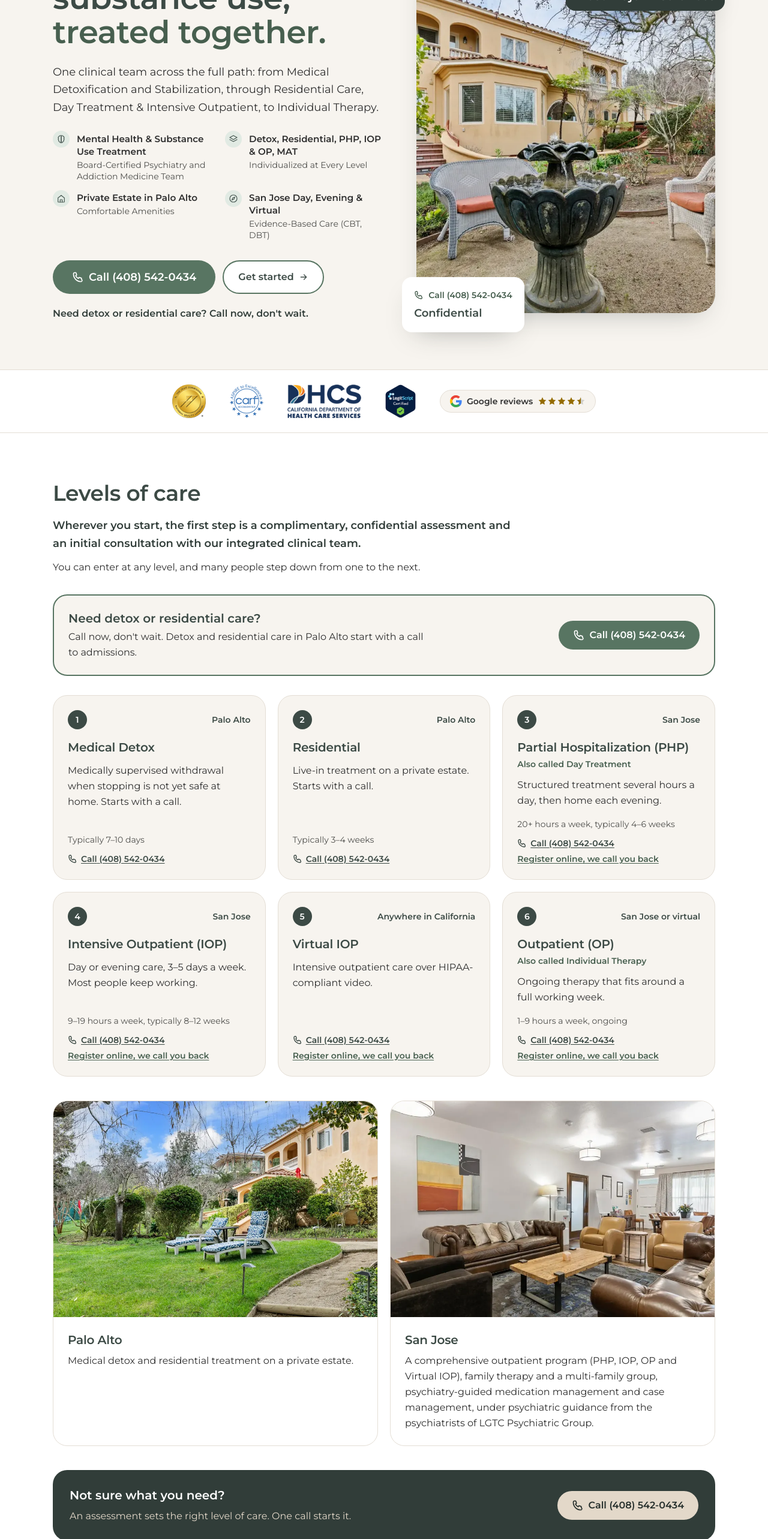
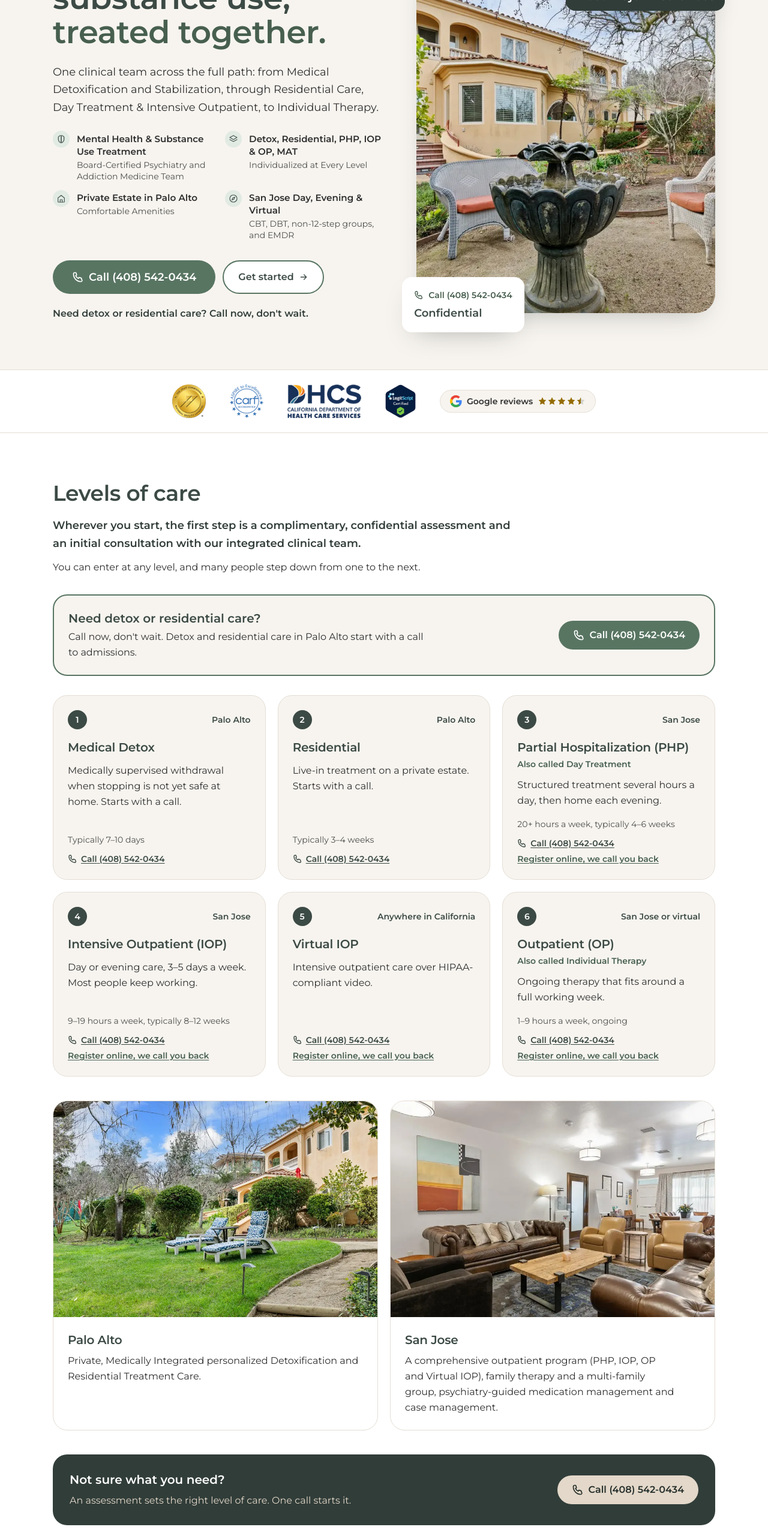
Before and after one commit to sergei-summit/lgtc-summit-microsite, a Next.js app: page / in a window 1280 px wide. Shown: the part 234-2800 px from the top of the page at 60% size. Built offline with nearby package versions, Linux system fonts and the light colour scheme.

Commit message:
Copy: trim San Jose text, new Palo Alto line, compass proof (CBT, DBT, non-12-step, EMDR), drop How we treat core components

```diff
--- a/components/HowWeTreat.tsx
+++ b/components/HowWeTreat.tsx
@@ -1,7 +1,7 @@
 import { page } from '@/content/page';
 import { CheckIcon } from './Actions';
 
-/** How we treat: core components, therapies and group topics, ported from
+/** How we treat: lead, intro, therapies and group topics, ported from
  * go.summitestate.com/microsite. */
 export default function HowWeTreat() {
   const { howWeTreat } = page;
@@ -13,15 +13,6 @@ export default function HowWeTreat() {
         </h2>
         <p className="mt-5 max-w-3xl text-lg font-semibold leading-relaxed text-se-green-800">{howWeTreat.lead}</p>
         <p className="mt-3 max-w-3xl leading-relaxed text-se-ink">{howWeTreat.intro}</p>
-
-        <ul className="mt-10 grid gap-5 sm:grid-cols-2 lg:grid-cols-3">
-          {howWeTreat.components.map((c) => (
-            <li key={c.title} className="rounded-3xl border border-se-line bg-se-paper p-6">
-              <h3 className="text-xl font-semibold text-se-green-700">{c.title}</h3>
-              <p className="mt-2 leading-relaxed text-se-ink">{c.text}</p>
-            </li>
-          ))}
-        </ul>
 
         <div className="mt-10 grid gap-5 md:grid-cols-2">
           {howWeTreat.lists.map((list) => {
--- a/content/page.ts
+++ b/content/page.ts
@@ -67,7 +67,7 @@ export const page = {
       { icon: 'brain', title: 'Mental Health & Substance Use Treatment', proof: 'Board-Certified Psychiatry and Addiction Medicine Team' },
       { icon: 'layers', title: 'Detox, Residential, PHP, IOP & OP, MAT', proof: 'Individualized at Every Level' },
       { icon: 'home', title: 'Private Estate in Palo Alto', proof: 'Comfortable Amenities' },
-      { icon: 'compass', title: 'San Jose Day, Evening & Virtual', proof: 'Evidence-Based Care (CBT, DBT)' },
+      { icon: 'compass', title: 'San Jose Day, Evening & Virtual', proof: 'CBT, DBT, non-12-step groups, and EMDR' },
     ] satisfies { icon: FeatureIconName; title: string; proof: string }[],
     secondaryCta: { href: '#verify', label: 'Get started' },
     urgent: "Need detox or residential care? Call now, don't wait.",
@@ -156,7 +156,7 @@ export const page = {
       {
         id: 'palo-alto',
         name: 'Palo Alto',
-        text: 'Medical detox and residential treatment on a private estate.',
+        text: 'Private, Medically Integrated personalized Detoxification and Residential Treatment Care.',
         photo: {
           src: paloAltoPhoto,
           alt: 'The Palo Alto estate: a two-storey Mediterranean-style house above a sloping lawn with sun loungers and mature trees',
@@ -165,7 +165,7 @@ export const page = {
       {
         id: 'san-jose',
         name: 'San Jose',
-        text: `A comprehensive outpatient program (PHP, IOP, OP and Virtual IOP), family therapy and a multi-family group, psychiatry-guided medication management and case management, under psychiatric guidance from the psychiatrists of ${settings.groupName}.`,
+        text: `A comprehensive outpatient program (PHP, IOP, OP and Virtual IOP), family therapy and a multi-family group, psychiatry-guided medication management and case management.`,
         photo: {
           src: sanJosePhoto,
           alt: 'The San Jose outpatient lounge: leather sofas and armchairs around a wooden coffee table',
@@ -178,39 +178,13 @@ export const page = {
     },
   },
 
-  /** Ported from go.summitestate.com/microsite ("Core components" and "How we treat it"). */
+  /** Ported from go.summitestate.com/microsite ("How we treat it"). */
   howWeTreat: {
     id: 'how-we-treat',
     title: 'How we treat',
     lead: 'We provide structured, evidence-based care for adults navigating both psychiatric disorders and co-occurring substance use challenges.',
     intro:
       'Treatment includes family therapy and a multi-family group. Loved ones learn the same skills at the same time, so the whole family is practising together rather than one person carrying the change alone.',
-    components: [
-      {
-        title: 'Dual Diagnosis Focus',
-        text: 'Mental health conditions and substance use treated at the same time, by the same team, to address the triggers they share.',
-      },
-      {
-        title: 'Relapse Prevention',
-        text: 'A personalized plan to recognize triggers, navigate high-risk situations and stay steady after treatment.',
-      },
-      {
-        title: 'CBT & DBT',
-        text: 'Evidence-based skills to regulate intense emotions, manage cravings and work through stress.',
-      },
-      {
-        title: 'Psychiatric Oversight',
-        text: 'A psychiatric evaluation and psychiatry-guided medication management, under a Medical Director.',
-      },
-      {
-        title: 'Relational Healing',
-        text: 'Family therapy and a multi-family group, so the people around you build the same skills.',
-      },
-      {
-        title: 'Flexible Scheduling',
-        text: 'Day, evening and virtual outpatient options, so you can return to work and home life step by step.',
-      },
-    ],
     lists: [
       {
         label: 'Therapies',
```
